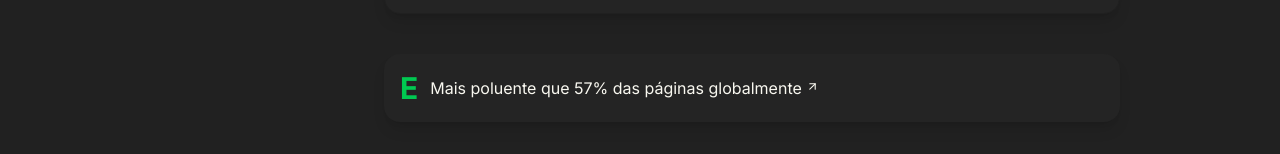
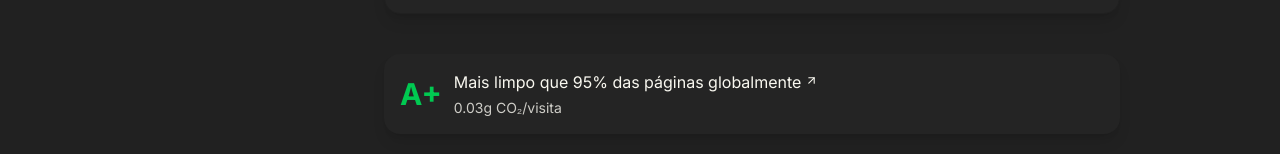
Before and after one commit to Spyei/new-portfolio, a Next.js app: page / in a window 1280 px wide. Shown: the part 870-1024 px from the top of the page. Built offline with nearby package versions, Linux system fonts and the light colour scheme; a web font is replaced by a local one.

Commit message:
fix: update carbon badge data and layout

```diff
--- a/public/locales/en.json
+++ b/public/locales/en.json
@@ -146,7 +146,9 @@
         "noActivity": "No activity at the moment"
     },
     "carbon": {
-        "dirtierThan": "Dirtier than {percent}% of pages globally"
+        "cleanerThan": "Cleaner than {percent}% of pages globally",
+        "co2PerVisit": "{grams}g CO₂/visit",
+        "renewable": "Renewable energy"
     },
     "wakatime": {
         "lastDays": "last 7 days",
--- a/public/locales/pt.json
+++ b/public/locales/pt.json
@@ -146,7 +146,9 @@
         "noActivity": "Sem atividade no momento"
     },
     "carbon": {
-        "dirtierThan": "Mais poluente que {percent}% das páginas globalmente"
+        "cleanerThan": "Mais limpo que {percent}% das páginas globalmente",
+        "co2PerVisit": "{grams}g CO₂/visita",
+        "renewable": "Energia renovável"
     },
     "wakatime": {
         "lastDays": "últimos 7 dias",
--- a/src/app/page.tsx
+++ b/src/app/page.tsx
@@ -3,8 +3,10 @@ import Container from "@/components/ui/container";
 
 export default async function Home() {
 	const carbon = {
-		rating: "E",
-		dirtierThan: 0.57,
+		rating: "A+",
+		cleanerThan: 0.95,
+		grams: 0.03,
+		green: false,
 	};
 
 	return (
--- a/src/components/home/carbon.tsx
+++ b/src/components/home/carbon.tsx
@@ -34,9 +34,9 @@ export default function CarbonBadge({
 				<div className="flex flex-col gap-1 md:text-base text-sm">
 					<div className="flex gap-1">
 						<div className="relative">
-							{t.carbon.dirtierThan.replace(
+							{t.carbon.cleanerThan.replace(
 								"{percent}",
-								String(Math.round(data.dirtierThan * 100)),
+								String(Math.round(data.cleanerThan * 100)),
 							)}
 							<span className="absolute bottom-0 left-0 w-0 h-px bg-secondary transition-all duration-300 group-hover:w-full" />
 						</div>
@@ -45,6 +45,19 @@ export default function CarbonBadge({
 							size={13}
 						/>
 					</div>
+					<div className="flex md:flex-row md:text-sm flex-col md:gap-2 text-xs text-secondary/80">
+						<span>
+							{t.carbon.co2PerVisit.replace(
+								"{grams}",
+								data.grams.toFixed(2),
+							)}
+						</span>
+						{data.green && (
+							<span className="text-green-500/90">
+								{t.carbon.renewable}
+							</span>
+						)}
+					</div>
 				</div>
 			</a>
 		</motion.div>
--- a/src/types/index.ts
+++ b/src/types/index.ts
@@ -71,7 +71,9 @@ export type ConnectionStatus =
 
 export interface CarbonData {
 	rating: string;
-	dirtierThan: number;
+	cleanerThan: number;
+	grams: number;
+	green: boolean;
 }
 
 export interface WakaTimeData {
```
